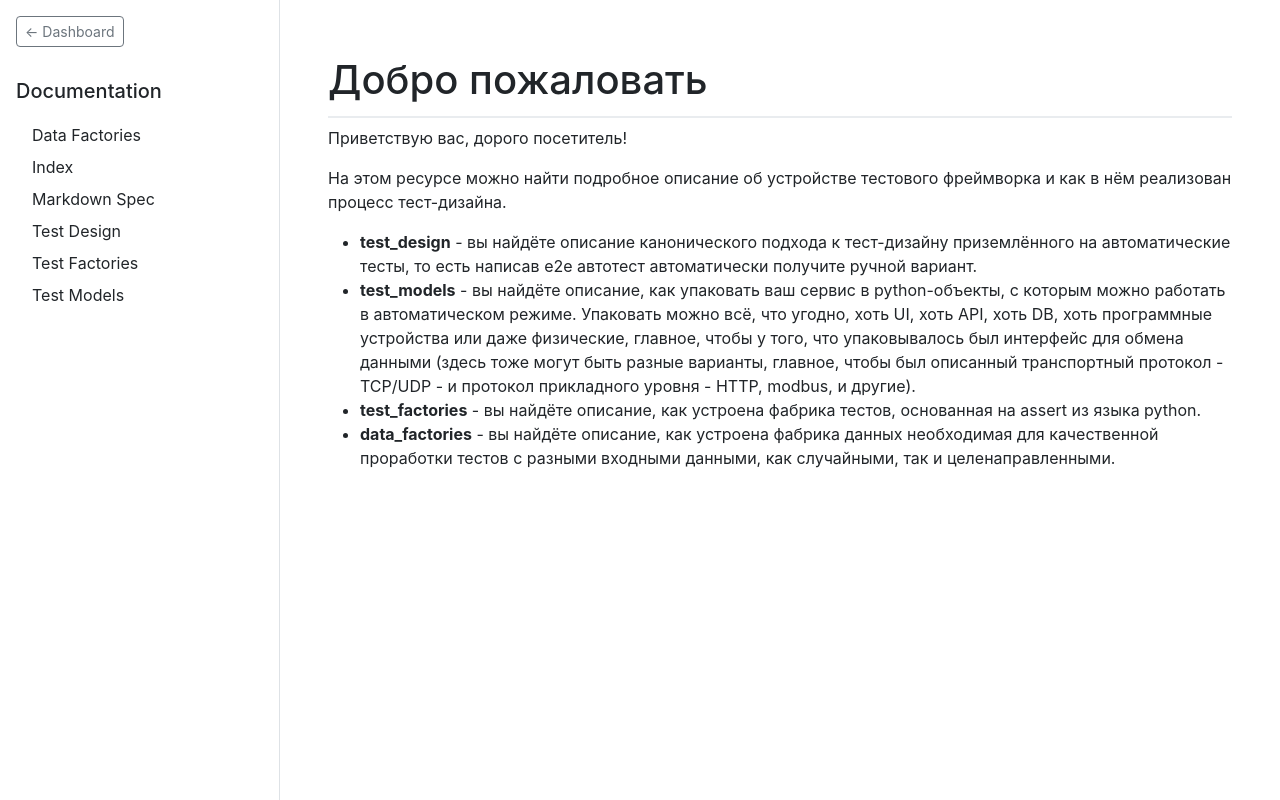
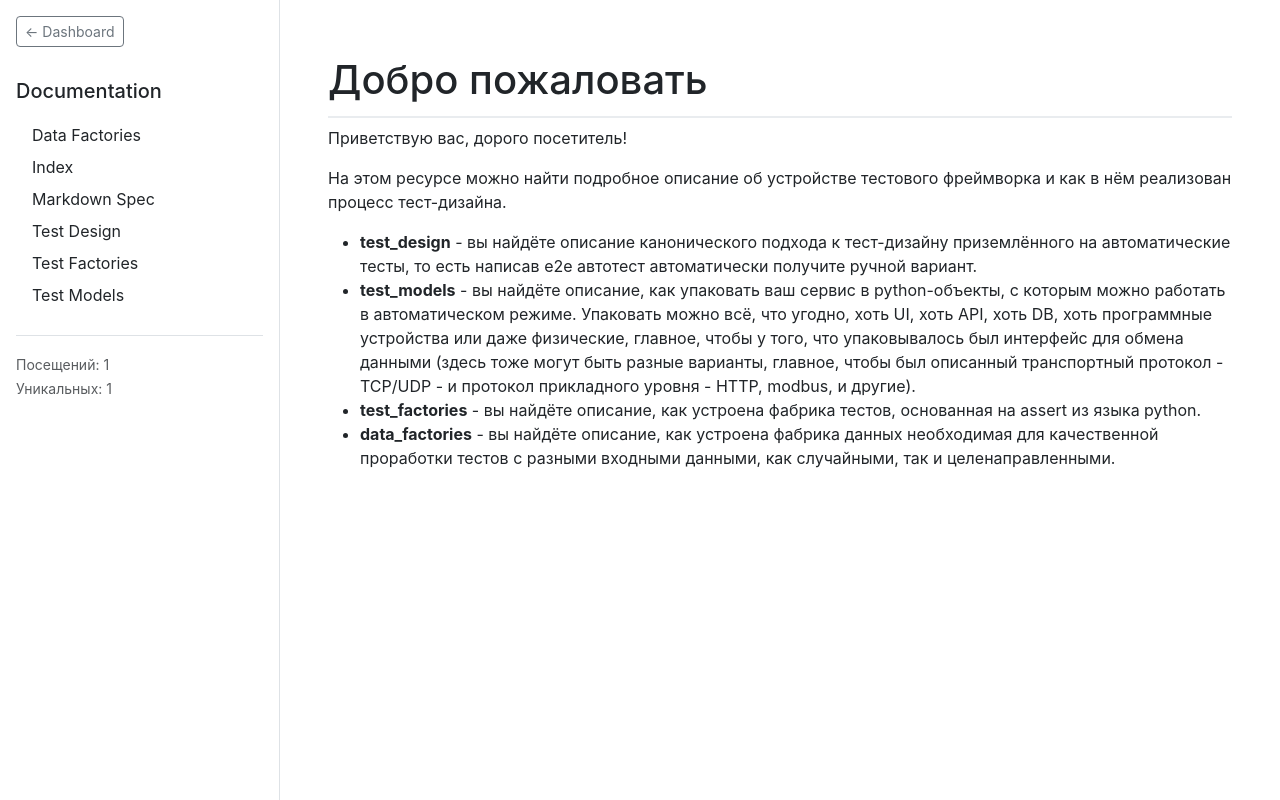
Before and after one commit to skillcrafts-official/skillcrafts-test-framework, a Django app: page /wiki/ in a window 1280 px wide. Run offline with Django 5.2, Linux system fonts and the light colour scheme; data comes from the database, SQL or seed files in the repository; parts of the project's set-up code (start-up, migrations or seed data) failed here and were passed over.

Commit message:
Added visit counters in the wiki app

```diff
--- a/test_platform/models.py
+++ b/test_platform/models.py
@@ -25,3 +25,19 @@ class TestRun(models.Model):
 
     def __str__(self):
         return f"{self.run_type} run [{self.status}]"
+
+
+class WikiVisitCounter(models.Model):
+    """Синглтон-модель для хранения общего и уникального числа посещений wiki."""
+    total_visits = models.PositiveIntegerField(default=0)
+    unique_visits = models.PositiveIntegerField(default=0)
+
+    @classmethod
+    def get_counter(cls):
+        obj, created = cls.objects.get_or_create(pk=1)
+        return obj
+
+    def save(self, *args, **kwargs):
+        # Гарантируем, что всегда будет только одна запись с pk=1
+        self.pk = 1
+        super().save(*args, **kwargs)
--- a/test_platform/templates/test_platform/wiki_page.html
+++ b/test_platform/templates/test_platform/wiki_page.html
@@ -85,6 +85,12 @@
             <ul class="nav flex-column">
                 {% include "test_platform/wiki_tree.html" with tree=wiki_tree current_path=current_path %}
             </ul>
+            <div class="wiki-visit-counter mt-4 pt-3 border-top">
+                <small class="text-muted">
+                    Посещений: {{ total_visits }}<br>
+                    Уникальных: {{ unique_visits }}
+                </small>
+            </div>
         </nav>
 
         <!-- Основная область контента -->
--- a/test_platform/views.py
+++ b/test_platform/views.py
@@ -12,7 +12,7 @@ from django.conf import settings
 from django.utils._os import safe_join
 
 
-from .models import TestRun
+from .models import TestRun, WikiVisitCounter
 from .tasks import execute_tests
 
 
@@ -154,10 +154,23 @@ def wiki_page(request, page_path=''):
     tree = get_wiki_tree()
     current_path = safe_path if safe_path else 'index'
 
+    # --- Счётчик посещений ---
+    counter = WikiVisitCounter.get_counter()
+    counter.total_visits += 1
+
+    # Уникальный посетитель: проверяем флаг в сессии
+    if not request.session.get('has_wiki_visited', False):
+        request.session['has_wiki_visited'] = True
+        counter.unique_visits += 1
+
+    counter.save()
+
     context = {
         'wiki_tree': tree,
         'html_content': html_content,
         'current_path': current_path,
+        'total_visits': counter.total_visits,
+        'unique_visits': counter.unique_visits,
     }
     return render(request, 'test_platform/wiki_page.html', context)
 
```
Also changed, not shown: test_platform/migrations/0002_wikivisitcounter.py (added).
